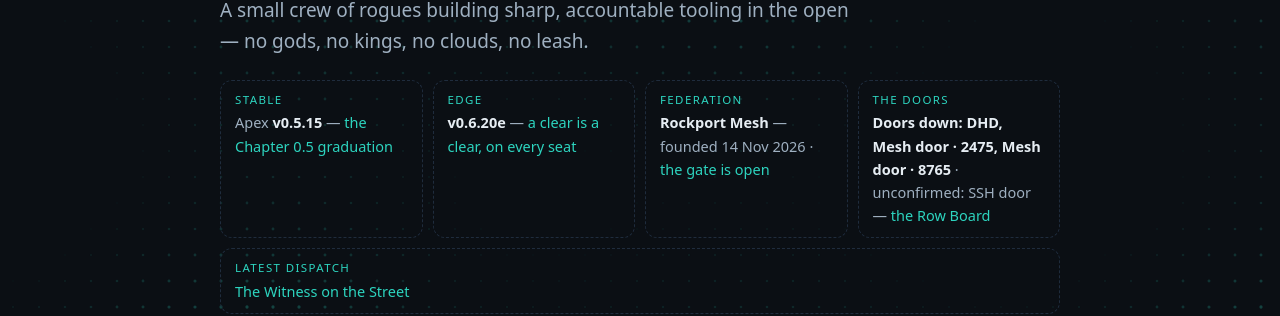
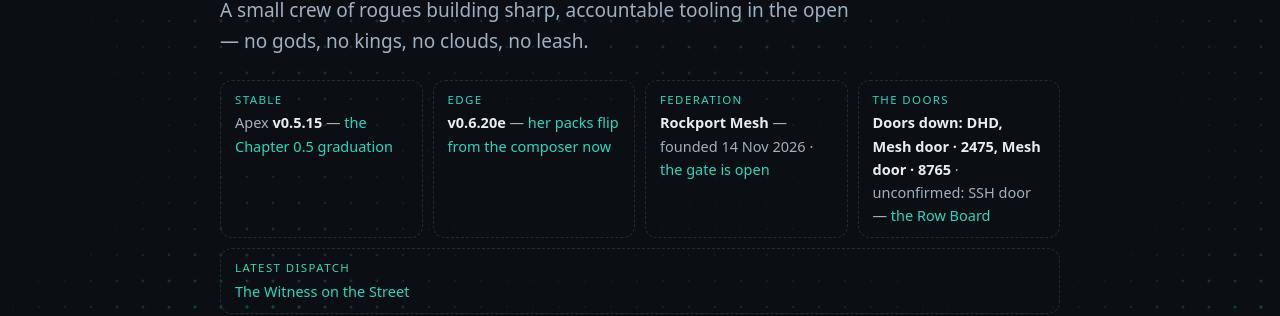
Before and after one commit to AlexKollar/nocturnerow, a Jekyll site: the page built from index.html, in a window 1280 px wide and 900 px high. Shown: the part 278-594 px from the top of the window. Built offline with Jekyll 4.4.1, drawn with Linux system fonts in a browser that asks for light colours.

Commit message:
Homepage strip flavor: the RAG toggles build

```diff
--- a/index.html
+++ b/index.html
@@ -10,7 +10,7 @@ description: "Nocturne Row — a small security group building sharp, accountabl
 <p class="sub">A small crew of rogues building sharp, accountable tooling in the open — no gods, no kings, no clouds, no leash.</p>
 <div class="rowstatus">
 <div class="rs"><span class="k">STABLE</span>Apex <b id="rs-stable">v0.5.15</b> — <a href="https://github.com/AlexKollar/Apex/releases/tag/v0.5.15">the Chapter 0.5 graduation</a></div>
-<div class="rs"><span class="k">EDGE</span><b id="rs-edge">v0.6.19e</b> — <a id="rs-edge-link" href="https://github.com/AlexKollar/Apex/releases/tag/v0.6.19e">a clear is a clear, on every seat</a></div>
+<div class="rs"><span class="k">EDGE</span><b id="rs-edge">v0.6.19e</b> — <a id="rs-edge-link" href="https://github.com/AlexKollar/Apex/releases/tag/v0.6.19e">her packs flip from the composer now</a></div>
 <div class="rs"><span class="k">FEDERATION</span><b>Rockport Mesh</b> — founded 14 Nov 2026 · <a href="/rockport-mesh.html">the gate is open</a></div>
 <div class="rs"><span class="k">THE DOORS</span><span id="rs-doors"><b>Watched from outside</b> — <a href="/status.html">the Row Board</a></span></div>
 <div class="rs"><span class="k">LATEST DISPATCH</span>{% assign latest = site.posts.first %}<a href="{{ latest.url }}">{{ latest.title }}</a></div>
```
